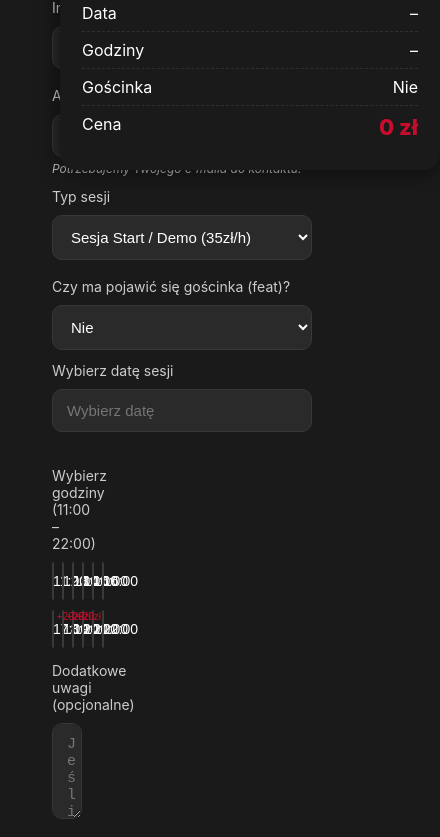
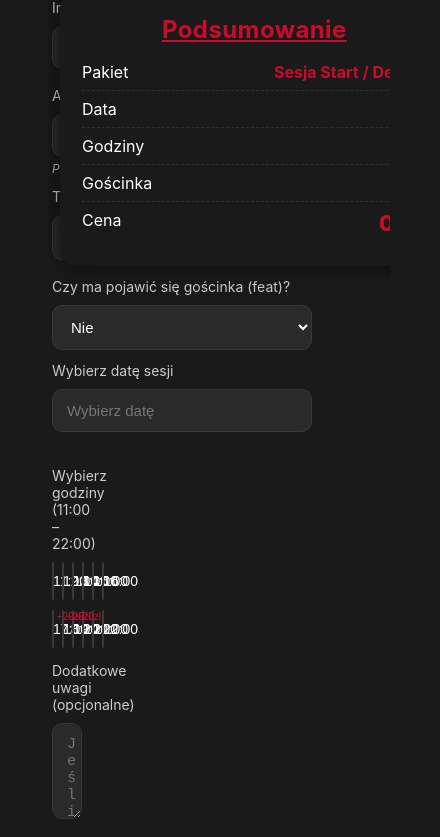
Before and after one commit to thebaoski/Drakiel-Studio, a plain HTML site: page final-page.html in a window 390 px wide. Shown: the part 253-1090 px from the top of the page, 440 px wide, since content can reach past the window. Drawn offline with nearby package versions, Linux system fonts and the light colour scheme.

Commit message:
Add files via upload

```diff
--- a/drakiel_studio.css
+++ b/drakiel_studio.css
@@ -1,4 +1,5 @@
-* {
+*
+{
       margin: 0;
       padding: 0;
       box-sizing: border-box;
@@ -22,6 +23,11 @@
       display: flex;
       justify-content: space-between;
       align-items: center;
+    }
+
+    @font-face {
+    font-family: 'StretchPro';
+    src: url('StretchPro.otf') format('opentype');
     }
 
     .logo-title {
@@ -519,6 +525,12 @@
 
       @media (max-width: 768px) {
     /* 1. Nagłówek - pełne wyśrodkowanie */
+          html, body {
+          max-width: 100%;
+          overflow-x: hidden; /* To ukryje wszystko, co wystaje poza prawą krawędź */
+          margin: 0;
+          padding: 0;
+      }
     header {
         flex-direction: column !important;
         height: auto !important;
@@ -645,3 +657,21 @@
         line-height: 1.6;
     }
 }
+
+@media (max-width: 768px) {
+    /* Upewniamy się, że każdy duży kontener nie jest szerszy niż ekran */
+    .page, .selection2, .main-content, .hero, .rules-container, .fooder {
+        width: 100% !important;
+        max-width: 100vw !important;
+        box-sizing: border-box !important; /* Ważne: padding nie powiększa już elementu */
+        margin-left: 0 !important;
+        margin-right: 0 !important;
+        overflow: hidden; /* Dodatkowe zabezpieczenie dla każdego boks */
+    }
+
+    /* Jeśli masz jakieś stałe szerokości w .box lub .s-box2, zresetuj je */
+    .box, .s-box2 {
+        max-width: 100% !important;
+        box-sizing: border-box !important;
+    }
+}
```
Also changed, not shown: StretchPro.otf (added).
